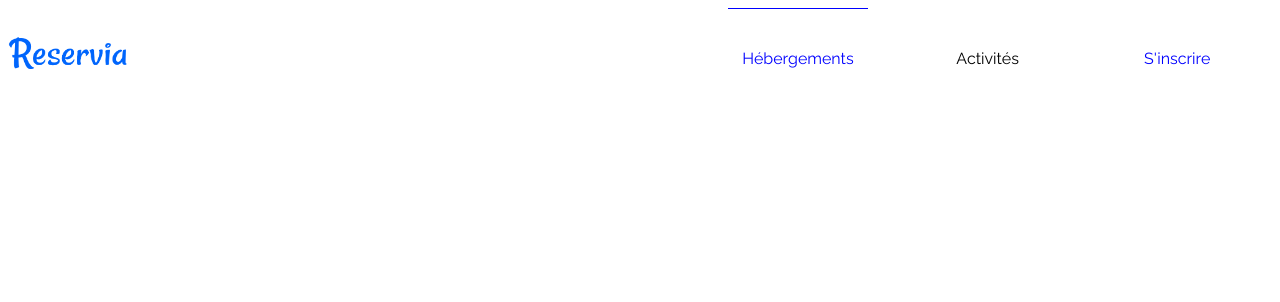
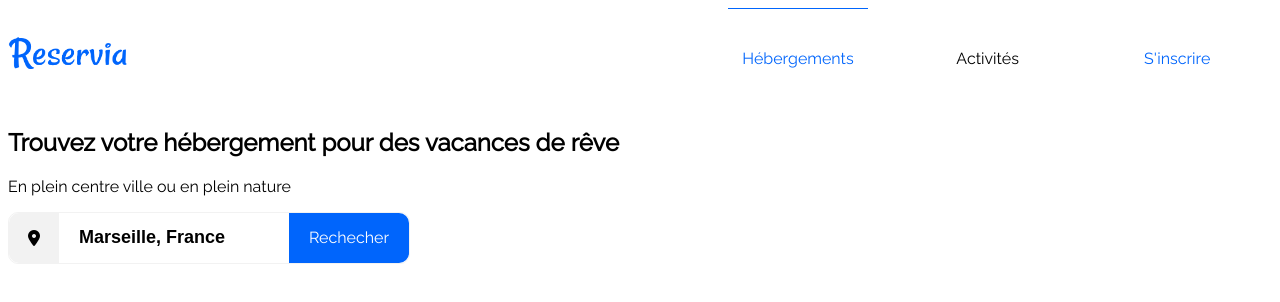
Before and after one commit to megumiR/MegumiRENAUXSHONO_2_24062021, a plain HTML site: page index.html in a window 1280 px wide. Drawn offline with Linux system fonts and the light colour scheme.

Commit message:
Ajout search botton

```diff
--- a/index.html
+++ b/index.html
@@ -7,6 +7,10 @@
         <link rel="preconnect" href="https://fonts.googleapis.com">
         <link rel="preconnect" href="https://fonts.gstatic.com" crossorigin>
         <link href="https://fonts.googleapis.com/css2?family=Raleway&display=swap" rel="stylesheet">
+        <script
+            src="https://kit.fontawesome.com/bc4ab73547.js"
+            crossorigin="anonymous">
+        </script>
         <link rel="stylesheet" href="style.css" />
 
         <title>Reservia</title>
@@ -22,16 +26,42 @@
                     height="50px"/></div>
                 <div class="sizeLiens flexAround">
                     <div class="sizeLien flexCentre borderNav">
-                        <a class="colorLien13 decorationNone" href="#">Hébergements</a>
+                        <a class="colorBlue decorationNone" href="#">Hébergements</a>
                     </div>
                     <div class="sizeLien flexCentre borderNav23">
                         <a class="colorLien2 decorationNone" href="#">Activités</a>
                     </div>
                     <div class="sizeLien flexCentre borderNav23">
-                        <a class="colorLien13 decorationNone" href="#">S'inscrire</a>
+                        <a class="colorBlue decorationNone" href="#">S'inscrire</a>
                     </div>
                 </div>
         </nav>
+        <header>
+            <section>
+                <div>
+                    <h1 class="textBold">
+                        Trouvez votre hébergement pour des vacances de rêve
+                    </h1>
+                    <p>
+                        En plein centre ville ou en plein nature
+                    </p>
+                </div>
+
+                <div class="borderSearch flexCentre">
+                    <div class="backGray flexCentre iconSize">
+                        <i class="fas fa-map-marker-alt"></i>
+                    </div>
+                    <div>
+                        <input
+                            class="paddingsearch borderNone flexCentre recherche"
+                            type="search"
+                            value="Marseille, France"
+                        />  <!--value; people need to remouve, placeholder; it disappears-->
+                    </div>
+                    <div class="btnSearch backBlue flexCentre">Rechecher</div>
+                </div>
+            </section>
+        </header>
     </body>
 
 </html>
--- a/style.css
+++ b/style.css
@@ -22,6 +22,31 @@ html,body{
 {
     text-decoration: none;
 }
+.borderNone
+{
+    border: none;
+}
+.textBold{
+    font-weight: bold;
+}
+.colorBlue{
+    color: #0065FC;
+}
+.colorClearblue{
+    color: #DEEBFF ;
+}
+.colorGray{
+    color: #F2F2F2;
+}
+.backBlue{
+    background-color: #0065FC;
+}
+.backClearblue{
+    background-color: #DEEBFF ;
+}
+.backGray{
+    background-color: #F2F2F2;
+}
 /**Nav*/
 .sizeNav{
     height: 100px;
@@ -34,14 +59,14 @@ html,body{
     height: 99px;
 }
 .colorLien13 {
-    color: blue;
+    color: #0065FC;
 }
 .colorLien2 {
     color: #000;
 }
 .borderNav
 {
-    border-top: 1px solid blue;
+    border-top: 1px solid #0065FC;
 }
 .borderNav23
 {
@@ -50,3 +75,32 @@ html,body{
 .margelogo{
     margin-bottom: 7px;
 }
+
+/*Header*/
+.borderSearch{
+    width: 400px;
+    border-radius: 10px;
+    border: 0.5px solid #f2f2f2;
+}
+.paddingsearch{
+    padding-left: 20px;
+}
+.recherche{
+    height: 50px;
+    width: 230px;
+    font-size: 18px;
+    font-weight: bold;
+    color: #000;
+}
+.iconSize{
+    height: 50px;
+    width: 50px;
+    border-radius: 10px 0 0 10px;
+}
+.btnSearch{
+    height: 50px;
+    width: 120px;
+    color: #fff;
+    cursor: pointer;
+    border-radius: 0 10px 10px 0;
+}
```
